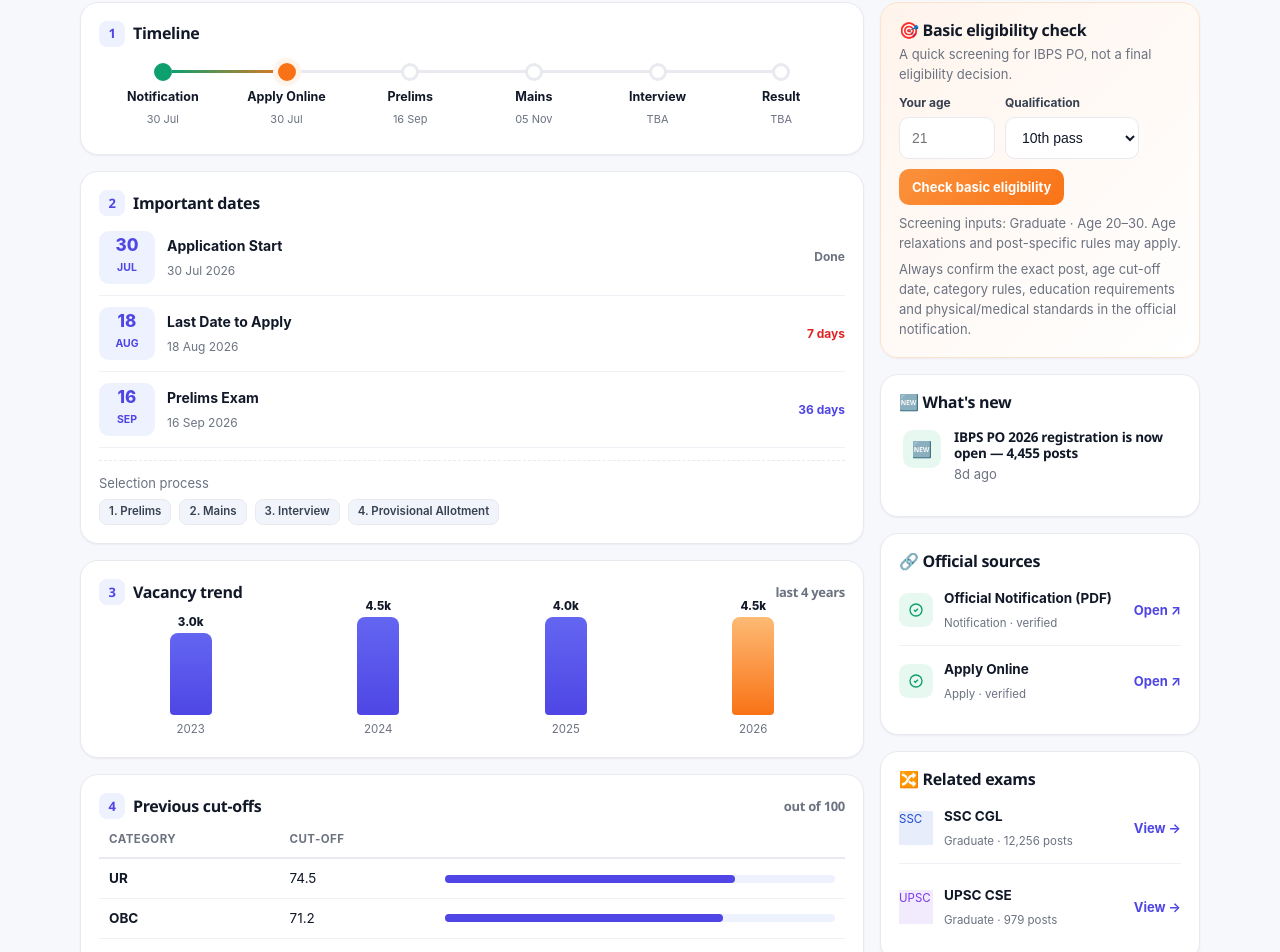
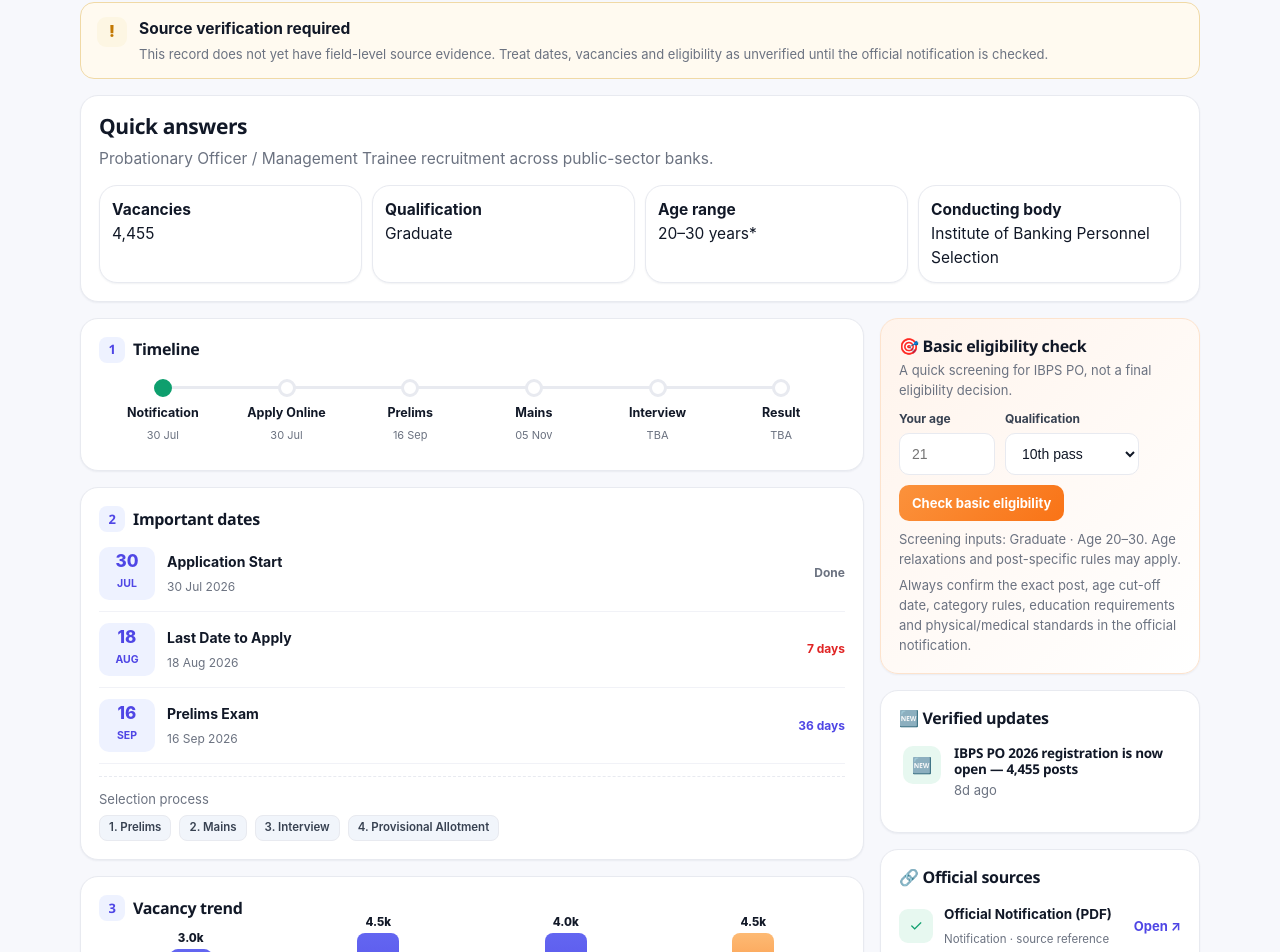
Before and after one commit to hemantsatishjadhav06-ai/Exampath, a Next.js app in the folder web/: page /exam/ibps-po-2026/ in a window 1280 px wide. Shown: the part 410-1362 px from the top of the page. Built offline with nearby package versions, Linux system fonts and the light colour scheme.

Commit message:
feat: rebuild exam pages for source trust, AEO and accurate timelines

```diff
--- a/web/app/exam/[id]/page.tsx
+++ b/web/app/exam/[id]/page.tsx
@@ -20,6 +20,7 @@
 import DashCountdown from "@/components/DashCountdown";
 import EligibilityChecker from "@/components/EligibilityChecker";
 import FollowButton from "@/components/FollowButton";
+import SourceTrust from "@/components/SourceTrust";
 import Footer from "@/components/Footer";
 
 export function generateStaticParams() {
@@ -29,31 +30,43 @@
 export function generateMetadata({ params }: { params: { id: string } }): Metadata {
   const c = getCycle(params.id);
   if (!c) return { title: "Exam | ExamPath" };
+  const verified = c.verification?.status === "verified" ? " Official-source checked." : " Verify against the official notification before applying.";
   return {
-    title: `${c.title} — Dates, Vacancy, Eligibility & Apply | ExamPath`,
-    description: `${c.title}: ${c.summary} ${inr(c.vacancy)} vacancies, age ${c.age_min}–${c.age_max}, ${c.qualification}. Live countdown, timeline, cut-offs and official links.`,
+    title: `${c.title} — Dates, Vacancy, Eligibility & Official Notification | ExamPath`,
+    description: `${c.title}: ${c.summary} ${inr(c.vacancy)} vacancies, ${c.qualification}. Dates, eligibility, selection process and official source. ${verified}`,
+    alternates: { canonical: `/exam/${c.id}/` },
   };
 }
 
-function jobPostingLD(c: Cycle, b: Body): string {
-  const notif = c.stages.find((s) => /notif/i.test(s.name) && s.date) ?? c.stages.find((s) => s.date);
-  const lastDeadline = [...c.dates].reverse().find((d) => d.is_deadline) ?? c.dates[c.dates.length - 1];
-  const obj: Record<string, unknown> = {
-    "@context": "https://schema.org/",
-    "@type": "JobPosting",
-    title: c.title,
-    description: `${c.summary} Posts: ${c.posts}`,
-    datePosted: notif ? notif.date : c.dates[0]?.date,
-    validThrough: lastDeadline ? lastDeadline.date : undefined,
-    employmentType: "FULL_TIME",
-    hiringOrganization: { "@type": "Organization", name: b.name, sameAs: b.official_url },
-    jobLocation: {
-      "@type": "Place",
-      address: { "@type": "PostalAddress", addressCountry: "IN", addressRegion: "India" },
+function structuredData(c: Cycle, b: Body) {
+  const faq = [
+    { "@type": "Question", name: `What is ${c.title}?`, acceptedAnswer: { "@type": "Answer", text: c.summary } },
+    { "@type": "Question", name: `How many vacancies are there in ${c.title}?`, acceptedAnswer: { "@type": "Answer", text: `${c.vacancy_note ? c.vacancy_note : `${inr(c.vacancy)} vacancies are currently listed in ExamPath.`} Verify the latest vacancy notice on the official source.` } },
+    { "@type": "Question", name: `What qualification is required for ${c.title}?`, acceptedAnswer: { "@type": "Answer", text: `The basic qualification listed is ${c.qualification}. Post-specific educational requirements may differ.` } },
+    { "@type": "Question", name: `What is the age range for ${c.title}?`, acceptedAnswer: { "@type": "Answer", text: `The broad age range represented in this record is ${c.age_min}–${c.age_max} years. Exact age limits and the cut-off date can vary by post and category.` } },
+  ];
+
+  return [
+    {
+      "@context": "https://schema.org",
+      "@type": "WebPage",
+      name: c.title,
+      description: c.summary,
+      about: { "@type": "Thing", name: c.exam },
+      isPartOf: { "@type": "WebSite", name: "ExamPath" },
+      ...(c.verification ? { citation: c.verification.source_url } : {}),
     },
-    totalJobOpenings: c.vacancy,
-  };
-  return JSON.stringify(obj);
+    {
+      "@context": "https://schema.org",
+      "@type": "BreadcrumbList",
+      itemListElement: [
+        { "@type": "ListItem", position: 1, name: "Home", item: "/" },
+        { "@type": "ListItem", position: 2, name: b.name, item: `/body/${b.slug}/` },
+        { "@type": "ListItem", position: 3, name: c.title, item: `/exam/${c.id}/` },
+      ],
+    },
+    { "@context": "https://schema.org", "@type": "FAQPage", mainEntity: faq },
+  ];
 }
 
 export default function ExamPage({ params }: { params: { id: string } }) {
@@ -61,277 +74,139 @@
   if (!c) notFound();
   const b = getBody(c.body)!;
   const dl = nextDeadline(c);
-  const dleft = daysLeft(dl.date);
-  const maxV = Math.max(...c.vacancy_history.map((v) => v.seats));
+  const dleft = dl ? daysLeft(dl.date) : -1;
+  const maxV = c.vacancy_history.length ? Math.max(...c.vacancy_history.map((v) => v.seats)) : 0;
+  const upcomingStage = c.stages.find((s) => s.date && daysLeft(s.date) >= 0);
+  const faqItems = [
+    { q: `What is ${c.title}?`, a: c.summary },
+    { q: `How many vacancies are there?`, a: c.vacancy_note || `${inr(c.vacancy)} vacancies are listed in this record. Always confirm the latest official vacancy notice.` },
+    { q: `What qualification is required?`, a: `${c.qualification} is the basic qualification represented here. Post-specific requirements can differ.` },
+    { q: `What is the age limit?`, a: `${c.age_min}–${c.age_max} years is the broad range represented here. Exact post/category limits and the age cut-off date must be checked in the notification.` },
+  ];
 
   return (
     <section className="page">
       <div className="wrap">
         <div className="crumb">
-          <Link href="/">Home</Link> › <Link href={`/body/${b.slug}/`}>{b.short}</Link> ›{" "}
-          <span>{c.title}</span>
+          <Link href="/">Home</Link> › <Link href={`/body/${b.slug}/`}>{b.short}</Link> › <span>{c.title}</span>
         </div>
 
         <div className="dash-hero">
-          <div
-            style={{
-              display: "flex",
-              justifyContent: "space-between",
-              alignItems: "flex-start",
-              gap: 12,
-              flexWrap: "wrap",
-              position: "relative",
-              zIndex: 2,
-            }}
-          >
+          <div style={{ display: "flex", justifyContent: "space-between", alignItems: "flex-start", gap: 12, flexWrap: "wrap", position: "relative", zIndex: 2 }}>
             <div>
               <div className="body-tag">{b.name}</div>
               <h1>{c.title}</h1>
               <div style={{ display: "flex", gap: 8, flexWrap: "wrap", marginTop: 4 }}>
                 <StatusPill status={c.status} />
-                <span
-                  className="tag"
-                  style={{ background: "rgba(255,255,255,.12)", color: "#dbe6fe", borderColor: "rgba(255,255,255,.2)" }}
-                >
-                  {c.qualification}
-                </span>
-                <span
-                  className="tag"
-                  style={{ background: "rgba(255,255,255,.12)", color: "#dbe6fe", borderColor: "rgba(255,255,255,.2)" }}
-                >
-                  {inr(c.vacancy)} posts
-                </span>
+                <span className="tag" style={{ background: "rgba(255,255,255,.12)", color: "#dbe6fe", borderColor: "rgba(255,255,255,.2)" }}>{c.qualification}</span>
+                <span className="tag" style={{ background: "rgba(255,255,255,.12)", color: "#dbe6fe", borderColor: "rgba(255,255,255,.2)" }}>{inr(c.vacancy)} {c.vacancy_note ? "tentative vacancies" : "posts"}</span>
               </div>
             </div>
             <FollowButton id={c.id} variant="button" />
           </div>
-          {dleft >= 0 ? (
+          {dleft >= 0 && dl ? (
             <>
-              <div className="deadline-label">
-                ⏰ {dl.label} &middot; {fmt(dl.date)}
-              </div>
+              <div className="deadline-label">⏰ {dl.label} · {fmt(dl.date)}</div>
               <DashCountdown iso={dl.date} initialDays={dleft} />
             </>
+          ) : upcomingStage ? (
+            <div className="deadline-label">Next scheduled milestone: {upcomingStage.name} · {fmt(upcomingStage.date!)}</div>
           ) : (
-            <div className="deadline-label">
-              Key dates to be announced — follow to get notified.
-            </div>
+            <div className="deadline-label">Applications are closed or no exact upcoming date has been published.</div>
           )}
+        </div>
+
+        <SourceTrust cycle={c} />
+
+        <div className="panel" style={{ background: "#fff", marginBottom: 16 }}>
+          <h2 style={{ fontSize: 21, marginBottom: 8 }}>Quick answers</h2>
+          <p style={{ margin: "0 0 14px", color: "var(--muted)" }}>{c.summary}</p>
+          <div style={{ display: "grid", gridTemplateColumns: "repeat(auto-fit,minmax(180px,1fr))", gap: 10 }}>
+            <div className="card" style={{ padding: 12 }}><b>Vacancies</b><div>{inr(c.vacancy)}{c.vacancy_note ? " tentative" : ""}</div></div>
+            <div className="card" style={{ padding: 12 }}><b>Qualification</b><div>{c.qualification}</div></div>
+            <div className="card" style={{ padding: 12 }}><b>Age range</b><div>{c.age_min}–{c.age_max} years*</div></div>
+            <div className="card" style={{ padding: 12 }}><b>Conducting body</b><div>{b.name}</div></div>
+          </div>
+          {c.schedule_note && <p className="small muted" style={{ margin: "12px 0 0" }}><b>Schedule note:</b> {c.schedule_note}</p>}
+          {c.vacancy_note && <p className="small muted" style={{ margin: "6px 0 0" }}><b>Vacancy note:</b> {c.vacancy_note}</p>}
         </div>
 
         <div className="dash-grid">
           <div>
             <div className="panel">
-              <h3>
-                <span className="n">1</span> Timeline
-              </h3>
+              <h3><span className="n">1</span> Timeline</h3>
               <div className="timeline">
-                {c.stages.map((s, i) => {
-                  const isNow = !s.done && (i === 0 || c.stages[i - 1].done);
-                  return (
-                    <div className={`tl-node ${s.done ? "done" : ""} ${isNow ? "now" : ""}`} key={i}>
-                      <span className="dot" />
-                      <b>{s.name}</b>
-                      <span>{s.date ? fmtShort(s.date) : "TBA"}</span>
-                    </div>
-                  );
-                })}
-              </div>
-            </div>
-
-            <div className="panel">
-              <h3>
-                <span className="n">2</span> Important dates
-              </h3>
-              {c.dates.map((d, i) => {
-                const dlft = daysLeft(d.date);
-                const color =
-                  d.is_deadline && dlft >= 0 && dlft <= 7
-                    ? "var(--red)"
-                    : dlft < 0
-                      ? "var(--muted)"
-                      : "var(--brand)";
-                const rt = dlft < 0 ? "Done" : dlft === 0 ? "Today" : `${dlft} days`;
-                return (
-                  <div className="kd" key={i}>
-                    <div className="date">
-                      <b>{dayOf(d.date)}</b>
-                      <span>{monthOf(d.date)}</span>
-                    </div>
-                    <div className="lab">
-                      <b>{d.label}</b>
-                      <br />
-                      <span>{fmt(d.date)}</span>
-                    </div>
-                    <div className="rt" style={{ color }}>
-                      {rt}
-                    </div>
-                  </div>
-                );
-              })}
-              <div style={{ marginTop: 12, paddingTop: 12, borderTop: "1px dashed var(--line)" }}>
-                <div className="small muted" style={{ marginBottom: 6 }}>
-                  Selection process
-                </div>
-                <div style={{ display: "flex", gap: 8, flexWrap: "wrap" }}>
-                  {c.selection.map((x, i) => (
-                    <span className="tag" key={i}>
-                      {i + 1}. {x}
-                    </span>
-                  ))}
-                </div>
-              </div>
-            </div>
-
-            <div className="panel">
-              <h3>
-                <span className="n">3</span> Vacancy trend{" "}
-                <span className="small muted" style={{ fontWeight: 600, marginLeft: "auto" }}>
-                  last {c.vacancy_history.length} years
-                </span>
-              </h3>
-              <div className="bars">
-                {c.vacancy_history.map((v, i) => (
-                  <div className="b" key={i}>
-                    <div
-                      className={`bar ${i === c.vacancy_history.length - 1 ? "hl" : ""}`}
-                      style={{ height: `${Math.max(8, Math.round((v.seats / maxV) * 100))}%` }}
-                    >
-                      <span>
-                        {v.seats >= 1000
-                          ? (v.seats / 1000).toFixed(v.seats % 1000 ? 1 : 0) + "k"
-                          : v.seats}
-                      </span>
-                    </div>
-                    <em>{v.year}</em>
+                {c.stages.map((s, i) => (
+                  <div className={`tl-node ${s.done ? "done" : ""}`} key={i}>
+                    <span className="dot" /><b>{s.name}</b><span>{s.date ? fmtShort(s.date) : s.precision === "tentative" ? "Tentative" : "TBA"}</span>
                   </div>
                 ))}
               </div>
             </div>
 
             <div className="panel">
-              <h3>
-                <span className="n">4</span> Previous cut-offs{" "}
-                <span className="small muted" style={{ fontWeight: 600, marginLeft: "auto" }}>
-                  out of 100
-                </span>
-              </h3>
-              <table className="dtable">
-                <tbody>
-                  <tr>
-                    <th>Category</th>
-                    <th>Cut-off</th>
-                    <th></th>
-                  </tr>
-                  {c.cutoffs.map((o, i) => (
-                    <tr key={i}>
-                      <td>
-                        <b>{o.category}</b>
-                      </td>
-                      <td>{o.marks}</td>
-                      <td style={{ width: "55%" }}>
-                        <div style={{ height: 8, borderRadius: 6, background: "var(--brand-soft)" }}>
-                          <div
-                            style={{
-                              height: 8,
-                              borderRadius: 6,
-                              width: `${Math.min(100, o.marks)}%`,
-                              background: "var(--brand)",
-                            }}
-                          />
-                        </div>
-                      </td>
-                    </tr>
-                  ))}
-                </tbody>
-              </table>
+              <h3><span className="n">2</span> Important dates</h3>
+              {c.dates.length ? c.dates.map((d, i) => {
+                const dlft = daysLeft(d.date);
+                const color = d.is_deadline && dlft >= 0 && dlft <= 7 ? "var(--red)" : dlft < 0 ? "var(--muted)" : "var(--brand)";
+                const rt = dlft < 0 ? "Done" : dlft === 0 ? "Today" : `${dlft} days`;
+                return (
+                  <div className="kd" key={i}>
+                    <div className="date"><b>{dayOf(d.date)}</b><span>{monthOf(d.date)}</span></div>
+                    <div className="lab"><b>{d.label}</b><br /><span>{fmt(d.date)}</span></div>
+                    <div className="rt" style={{ color }}>{rt}</div>
+                  </div>
+                );
+              }) : <p className="muted">No exact dates are published in the verified record yet.</p>}
+              <div style={{ marginTop: 12, paddingTop: 12, borderTop: "1px dashed var(--line)" }}>
+                <div className="small muted" style={{ marginBottom: 6 }}>Selection process</div>
+                <div style={{ display: "flex", gap: 8, flexWrap: "wrap" }}>{c.selection.map((x, i) => <span className="tag" key={i}>{i + 1}. {x}</span>)}</div>
+              </div>
+            </div>
+
+            <div className="panel">
+              <h3><span className="n">3</span> Vacancy trend</h3>
+              {c.vacancy_history.length && maxV ? (
+                <div className="bars">{c.vacancy_history.map((v, i) => <div className="b" key={i}><div className={`bar ${i === c.vacancy_history.length - 1 ? "hl" : ""}`} style={{ height: `${Math.max(8, Math.round((v.seats / maxV) * 100))}%` }}><span>{v.seats >= 1000 ? (v.seats / 1000).toFixed(v.seats % 1000 ? 1 : 0) + "k" : v.seats}</span></div><em>{v.year}</em></div>)}</div>
+              ) : <p className="muted">Historical vacancy figures are withheld here until they have their own source evidence.</p>}
+            </div>
+
+            <div className="panel">
+              <h3><span className="n">4</span> Previous cut-offs</h3>
+              {c.cutoffs.length ? <table className="dtable"><tbody><tr><th>Category</th><th>Cut-off</th><th>Relative bar</th></tr>{c.cutoffs.map((o, i) => <tr key={i}><td><b>{o.category}</b></td><td>{o.marks}</td><td><div style={{ height: 8, borderRadius: 6, background: "var(--brand-soft)" }}><div style={{ height: 8, borderRadius: 6, width: `${Math.min(100, o.marks)}%`, background: "var(--brand)" }} /></div></td></tr>)}</tbody></table> : <p className="muted">No verified cut-off figures are displayed for this cycle yet.</p>}
             </div>
           </div>
 
           <div>
-            <EligibilityChecker
-              exam={c.exam}
-              qualification={c.qualification}
-              qualCode={c.qualification_code}
-              ageMin={c.age_min}
-              ageMax={c.age_max}
-            />
+            <EligibilityChecker exam={c.exam} qualification={c.qualification} qualCode={c.qualification_code} ageMin={c.age_min} ageMax={c.age_max} />
 
             <div className="panel">
-              <h3>🆕 What&apos;s new</h3>
-              <div className="feed">
-                {c.updates.map((u, i) => {
-                  const ic = FEED_ICON[u.kind] ?? FEED_ICON.info;
-                  return (
-                    <div className="it" style={{ cursor: "default" }} key={i}>
-                      <div className="ic" style={{ background: ic[1] }}>
-                        {ic[0]}
-                      </div>
-                      <div>
-                        <h4 style={{ fontWeight: 600, fontSize: "13.5px" }}>{u.text}</h4>
-                        <p>{u.when}</p>
-                      </div>
-                    </div>
-                  );
-                })}
-              </div>
+              <h3>🆕 Verified updates</h3>
+              <div className="feed">{c.updates.map((u, i) => { const ic = FEED_ICON[u.kind] ?? FEED_ICON.info; return <div className="it" style={{ cursor: "default" }} key={i}><div className="ic" style={{ background: ic[1] }}>{ic[0]}</div><div><h4 style={{ fontWeight: 600, fontSize: "13.5px" }}>{u.text}</h4><p>{u.when}</p>{u.source_url && <a href={u.source_url} target="_blank" rel="noopener noreferrer" className="small" style={{ color: "var(--brand)" }}>Source ↗</a>}</div></div>; })}</div>
             </div>
 
             <div className="panel">
               <h3>🔗 Official sources</h3>
-              {c.links.map((l, i) => (
-                <a className="src" href={l.url} target="_blank" rel="noopener" key={i}>
-                  <div className="ic">
-                    <svg width="16" height="16" viewBox="0 0 24 24" fill="none" stroke="currentColor" strokeWidth="2">
-                      <path d="M9 12l2 2 4-4" />
-                      <circle cx="12" cy="12" r="9" />
-                    </svg>
-                  </div>
-                  <div>
-                    <b>{l.label}</b>
-                    <br />
-                    <span>{l.kind} &middot; verified</span>
-                  </div>
-                  <span className="go">Open ↗</span>
-                </a>
-              ))}
+              {c.links.map((l, i) => <a className="src" href={l.url} target="_blank" rel="noopener noreferrer" key={i}><div className="ic">✓</div><div><b>{l.label}</b><br /><span>{l.kind} · {l.verified ? "verified" : "source reference"}</span></div><span className="go">Open ↗</span></a>)}
+            </div>
+
+            <div className="panel">
+              <h3>❓ Frequently asked questions</h3>
+              {faqItems.map((item) => <details key={item.q} style={{ padding: "10px 0", borderBottom: "1px solid var(--line-2)" }}><summary style={{ cursor: "pointer", fontWeight: 700 }}>{item.q}</summary><p className="small muted" style={{ margin: "8px 0 0" }}>{item.a}</p></details>)}
             </div>
 
             <div className="panel">
               <h3>🔀 Related exams</h3>
-              <div style={{ display: "flex", flexDirection: "column", gap: 8 }}>
-                {relatedCycles(c).map((r) => {
-                  const rb = getBody(r.body)!;
-                  return (
-                    <Link className="src" style={{ width: "100%", textAlign: "left" }} href={`/exam/${r.id}/`} key={r.id}>
-                      <span
-                        className="badge"
-                        style={{ width: 34, height: 34, background: `${rb.color}1a`, color: rb.color }}
-                      >
-                        {rb.short}
-                      </span>
-                      <div>
-                        <b>{r.exam}</b>
-                        <br />
-                        <span>
-                          {r.qualification} &middot; {inr(r.vacancy)} posts
-                        </span>
-                      </div>
-                      <span className="go">View &rarr;</span>
-                    </Link>
-                  );
-                })}
-              </div>
+              <div style={{ display: "flex", flexDirection: "column", gap: 8 }}>{relatedCycles(c).map((r) => { const rb = getBody(r.body)!; return <Link className="src" style={{ width: "100%", textAlign: "left" }} href={`/exam/${r.id}/`} key={r.id}><span className="badge" style={{ width: 34, height: 34, background: `${rb.color}1a`, color: rb.color }}>{rb.short}</span><div><b>{r.exam}</b><br /><span>{r.qualification} · {inr(r.vacancy)} posts</span></div><span className="go">View →</span></Link>; })}</div>
             </div>
           </div>
         </div>
+
+        <p className="small muted" style={{ margin: "6px 0 18px" }}>* Age and eligibility summaries are screening aids. Exact post, category, cut-off-date, education, physical and medical requirements are controlled by the official notification.</p>
         <Footer />
       </div>
 
-      <script
-        type="application/ld+json"
-        dangerouslySetInnerHTML={{ __html: jobPostingLD(c, b) }}
-      />
+      <script type="application/ld+json" dangerouslySetInnerHTML={{ __html: JSON.stringify(structuredData(c, b)) }} />
     </section>
   );
 }
```
